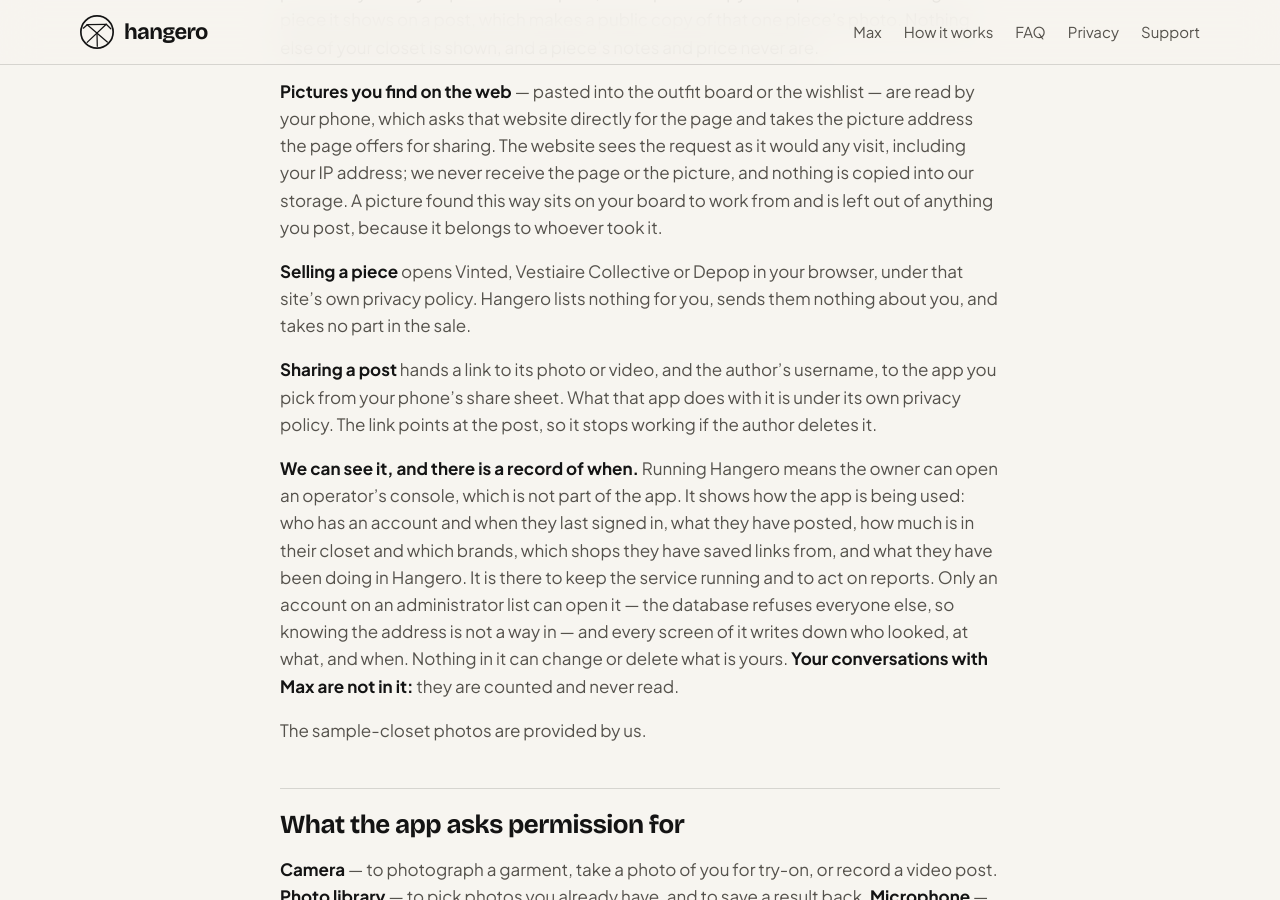
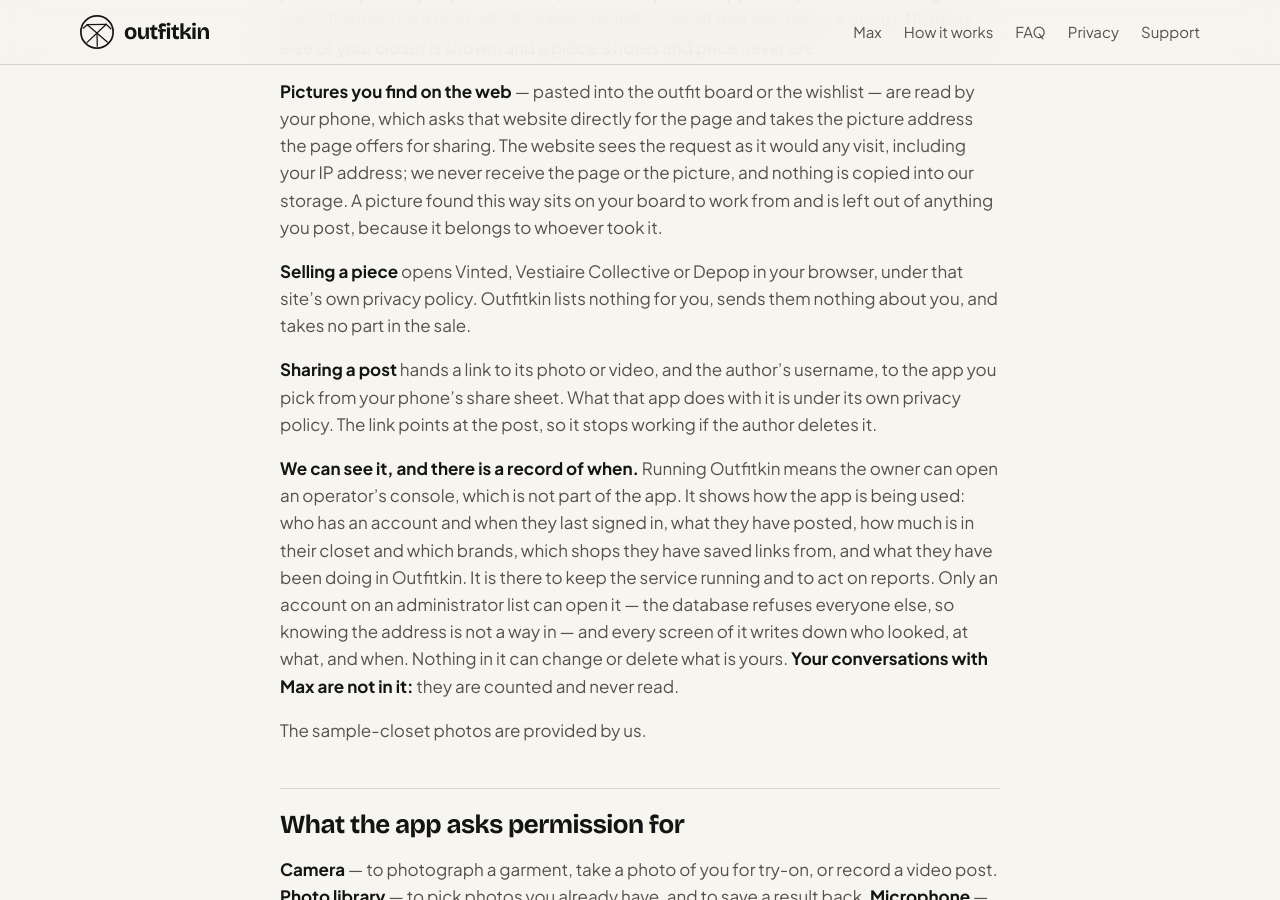
Before and after one commit to VYRA01/outfitted-legal, a Jekyll site: the page built from privacy.md, in a window 1280 px wide and 900 px high, scrolled down 6539 px. Built offline with Jekyll 4.4.1, drawn with Linux system fonts in a browser that asks for light colours; our own code applies the rules of GitHub Pages for plain Markdown files; some of the changed text lies outside the part shown.

Commit message:
Rename to Outfitkin
Co-Authored-By: Claude Opus 5.5 <noreply@anthropic.com>

```diff
--- a/_config.yml
+++ b/_config.yml
@@ -1,4 +1,4 @@
-title: Hangero
+title: Outfitkin
 description: Your closet, organised by Max.
 baseurl: /outfitted-legal
 # GitHub Pages turns links between .md files into links between the pages.
--- a/_layouts/default.html
+++ b/_layouts/default.html
@@ -3,14 +3,14 @@
 <head>
 <meta charset="utf-8">
 <meta name="viewport" content="width=device-width, initial-scale=1">
-<title>{{ page.title }} — Hangero</title>
+<title>{{ page.title }} — Outfitkin</title>
 <meta name="description" content="{{ site.description }}">
 <meta name="theme-color" content="#f7f5f0" media="(prefers-color-scheme: light)">
 <meta name="theme-color" content="#121211" media="(prefers-color-scheme: dark)">
-<meta property="og:title" content="{{ page.title }} — Hangero">
+<meta property="og:title" content="{{ page.title }} — Outfitkin">
 <meta property="og:description" content="{{ site.description }}">
 <meta property="og:image" content="https://vyra01.github.io/outfitted-legal/assets/feature-graphic.png">
-<meta property="og:image:alt" content="Hangero: your closet, styled by AI">
+<meta property="og:image:alt" content="Outfitkin: your closet, styled by AI">
 <meta property="og:type" content="website">
 <meta name="twitter:card" content="summary_large_image">
 <link rel="icon" href="{{ site.baseurl }}/assets/icon.png">
@@ -22,7 +22,7 @@
 </head>
 <body>
 <header class="top"><div class="wrap">
-  <a class="brand" href="{{ site.baseurl }}/" aria-label="Hangero home"><svg class="mark" width="34" height="34" viewBox="0 0 600 600" aria-hidden="true"><g fill="none" stroke="currentColor" stroke-linecap="round" stroke-linejoin="round"><circle cx="300" cy="300" r="285" stroke-width="30" pathLength="1"/><line x1="128" y1="171" x2="463" y2="164" stroke-width="22.06" pathLength="1"/><line x1="128" y1="171" x2="58" y2="233" stroke-width="22.06" pathLength="1"/><line x1="463" y1="164" x2="544" y2="242" stroke-width="22.06" pathLength="1"/><line x1="128" y1="171" x2="482" y2="476" stroke-width="22.06" pathLength="1"/><line x1="463" y1="164" x2="126" y2="483" stroke-width="22.06" pathLength="1"/><line x1="300" y1="321" x2="305" y2="552" stroke-width="22.06" pathLength="1"/></g></svg><b>hangero</b></a>
+  <a class="brand" href="{{ site.baseurl }}/" aria-label="Outfitkin home"><svg class="mark" width="34" height="34" viewBox="0 0 600 600" aria-hidden="true"><g fill="none" stroke="currentColor" stroke-linecap="round" stroke-linejoin="round"><circle cx="300" cy="300" r="285" stroke-width="30" pathLength="1"/><line x1="128" y1="171" x2="463" y2="164" stroke-width="22.06" pathLength="1"/><line x1="128" y1="171" x2="58" y2="233" stroke-width="22.06" pathLength="1"/><line x1="463" y1="164" x2="544" y2="242" stroke-width="22.06" pathLength="1"/><line x1="128" y1="171" x2="482" y2="476" stroke-width="22.06" pathLength="1"/><line x1="463" y1="164" x2="126" y2="483" stroke-width="22.06" pathLength="1"/><line x1="300" y1="321" x2="305" y2="552" stroke-width="22.06" pathLength="1"/></g></svg><b>outfitkin</b></a>
   <nav aria-label="Main">
     <a class="hide-sm" href="{{ site.baseurl }}/#max">Max</a>
     <a class="hide-sm" href="{{ site.baseurl }}/#how">How it works</a>
@@ -35,7 +35,7 @@
 {{ content }}
 </article></div></main>
 <footer class="foot"><div class="wrap">
-  <a class="brand" href="{{ site.baseurl }}/"><svg class="mark" width="26" height="26" viewBox="0 0 600 600" aria-hidden="true"><g fill="none" stroke="currentColor" stroke-linecap="round" stroke-linejoin="round"><circle cx="300" cy="300" r="280.38" stroke-width="39.23" pathLength="1"/><line x1="128" y1="171" x2="463" y2="164" stroke-width="28.85" pathLength="1"/><line x1="128" y1="171" x2="58" y2="233" stroke-width="28.85" pathLength="1"/><line x1="463" y1="164" x2="544" y2="242" stroke-width="28.85" pathLength="1"/><line x1="128" y1="171" x2="482" y2="476" stroke-width="28.85" pathLength="1"/><line x1="463" y1="164" x2="126" y2="483" stroke-width="28.85" pathLength="1"/><line x1="300" y1="321" x2="305" y2="552" stroke-width="28.85" pathLength="1"/></g></svg><b>hangero</b></a>
+  <a class="brand" href="{{ site.baseurl }}/"><svg class="mark" width="26" height="26" viewBox="0 0 600 600" aria-hidden="true"><g fill="none" stroke="currentColor" stroke-linecap="round" stroke-linejoin="round"><circle cx="300" cy="300" r="280.38" stroke-width="39.23" pathLength="1"/><line x1="128" y1="171" x2="463" y2="164" stroke-width="28.85" pathLength="1"/><line x1="128" y1="171" x2="58" y2="233" stroke-width="28.85" pathLength="1"/><line x1="463" y1="164" x2="544" y2="242" stroke-width="28.85" pathLength="1"/><line x1="128" y1="171" x2="482" y2="476" stroke-width="28.85" pathLength="1"/><line x1="463" y1="164" x2="126" y2="483" stroke-width="28.85" pathLength="1"/><line x1="300" y1="321" x2="305" y2="552" stroke-width="28.85" pathLength="1"/></g></svg><b>outfitkin</b></a>
   <nav aria-label="Legal">
     <a href="{{ site.baseurl }}/privacy/">Privacy Policy</a>
     <a href="{{ site.baseurl }}/terms/">Terms of Use</a>
--- a/privacy.md
+++ b/privacy.md
@@ -3,11 +3,11 @@ title: Privacy Policy
 permalink: /privacy/
 ---
 
-# Privacy Policy — Hangero
+# Privacy Policy — Outfitkin
 
 **Last updated: 28 October 2026**
 
-Hangero is a wardrobe app. You photograph clothes you own, it organises them,
+Outfitkin is a wardrobe app. You photograph clothes you own, it organises them,
 and an assistant called Max suggests outfits and shows you wearing them. This
 explains what that involves for your data.
 
@@ -129,7 +129,7 @@ contains no advertising or analytics SDKs.
 
 - **To provide the app you signed up for** (contract): storing your closet,
   running Max, showing your posts, planning outfits, managing a subscription.
-- **To keep Hangero safe** (legitimate interests): checking photos before they
+- **To keep Outfitkin safe** (legitimate interests): checking photos before they
   are published, acting on reports and blocks, preventing abuse, securing the
   service, and the operator's console described under "Who can see what".
 - **Where the law requires it** (legal obligation): for example, responding to
@@ -194,7 +194,7 @@ it (Jamendo, Freesound or Wikimedia Commons), which sees your IP address as
 any website you load a file from does. A known song is only named on a post:
 we store what it is called and who it is by, and nothing else of it. If you
 tap it and choose where to listen, your phone opens Spotify, Apple Music or
-YouTube Music with a search for that name — outside Hangero, under that
+YouTube Music with a search for that name — outside Outfitkin, under that
 service's own terms and privacy policy. No player of theirs is built into the
 app, and nothing is sent to them unless you open one.
 
@@ -252,7 +252,7 @@ this way sits on your board to work from and is left out of anything you post,
 because it belongs to whoever took it.
 
 **Selling a piece** opens Vinted, Vestiaire Collective or Depop in your
-browser, under that site's own privacy policy. Hangero lists nothing for you,
+browser, under that site's own privacy policy. Outfitkin lists nothing for you,
 sends them nothing about you, and takes no part in the sale.
 
 **Sharing a post** hands a link to its photo or video, and the author's
@@ -260,11 +260,11 @@ username, to the app you pick from your phone's share sheet. What that app
 does with it is under its own privacy policy. The link points at the post, so
 it stops working if the author deletes it.
 
-**We can see it, and there is a record of when.** Running Hangero means the
+**We can see it, and there is a record of when.** Running Outfitkin means the
 owner can open an operator's console, which is not part of the app. It shows how
 the app is being used: who has an account and when they last signed in, what
 they have posted, how much is in their closet and which brands, which shops they
-have saved links from, and what they have been doing in Hangero. It is there to
+have saved links from, and what they have been doing in Outfitkin. It is there to
 keep the service running and to act on reports. Only an account on an
 administrator list can open it — the database refuses everyone else, so knowing
 the address is not a way in — and every screen of it writes down who looked, at
@@ -328,9 +328,9 @@ authority.
 
 ## Children
 
-Hangero is not for children under **13**. If you are under **16** and live in
+Outfitkin is not for children under **13**. If you are under **16** and live in
 the EU, you need permission from a parent or guardian. If you believe a child is
-using Hangero without that, contact us and we will remove the account.
+using Outfitkin without that, contact us and we will remove the account.
 
 ## Security
 
```
Also changed, not shown: index.html (+11 -11 lines), support.md (+1 -1 lines), terms.md (+15 -15 lines).
